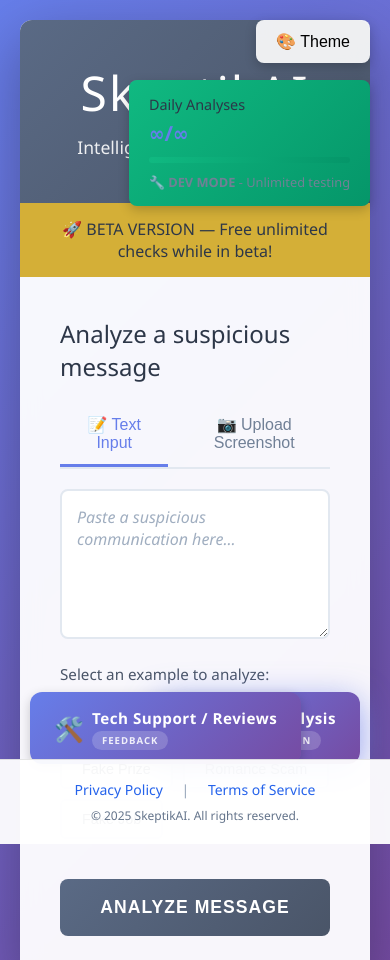
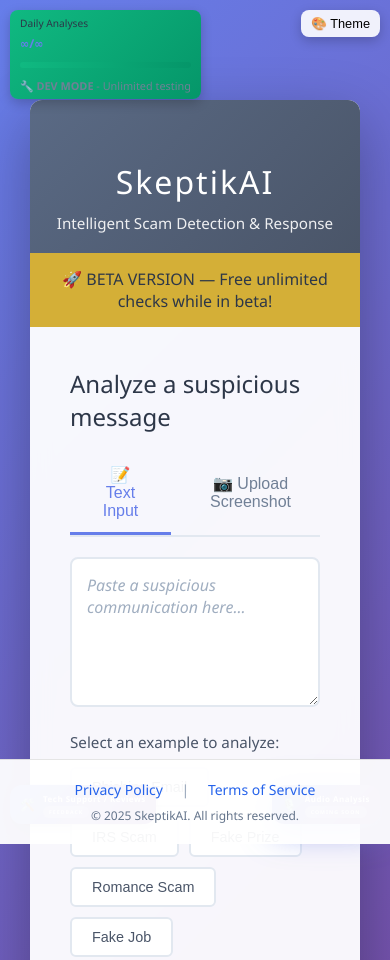
Before and after one commit to alisatcurko/SkeptikAI-Frontend, a plain HTML site: page index.html in a window 390 px wide. Shown: the top 960 px of the page. Drawn offline with Linux system fonts and the light colour scheme; no server answers.

Commit message:
Update index.html
fixed mobile display

```diff
--- a/index.html
+++ b/index.html
@@ -1035,6 +1035,136 @@
             color: #4a5568;
             margin-bottom: 20px;
         }
+
+        /* Mobile responsive fixes */
+@media (max-width: 768px) {
+    /* Hide or minimize theme button on mobile */
+    .theme-selector {
+        top: 10px;
+        right: 10px;
+        z-index: 1001;
+    }
+
+    .theme-btn {
+        padding: 6px 10px;
+        font-size: 0.8em;
+    }
+
+    /* Move Daily Analyses to not overlap header */
+    .usage-banner {
+        position: fixed;
+        top: 10px;
+        left: 10px;
+        right: auto;
+        min-width: 140px;
+        padding: 8px 12px;
+        font-size: 0.85em;
+    }
+
+    .usage-count {
+        font-size: 0.9em;
+    }
+
+    .usage-text {
+        font-size: 0.75em;
+    }
+
+    /* Stack bottom buttons - one on each side */
+    .tech-support-banner {
+        position: fixed !important;
+        bottom: 20px !important;
+        left: 10px !important;
+        right: auto !important;
+        width: auto !important;
+        max-width: 45% !important;
+        padding: 10px 12px !important;
+        font-size: 11px !important;
+    }
+
+    .tech-support-title {
+        font-size: 0.8em !important;
+    }
+
+    .tech-support-icon {
+        font-size: 1.2em !important;
+    }
+
+    .tech-support-badge {
+        font-size: 0.65em !important;
+        padding: 2px 6px !important;
+    }
+
+    /* Audio Analysis button on right */
+    .coming-soon-banner,
+    button[id*="audio"] {
+        position: fixed !important;
+        bottom: 20px !important;
+        right: 10px !important;
+        left: auto !important;
+        width: auto !important;
+        max-width: 45% !important;
+        padding: 10px 12px !important;
+        font-size: 11px !important;
+    }
+
+    .coming-soon-title {
+        font-size: 0.8em !important;
+    }
+
+    .coming-soon-icon {
+        font-size: 1.2em !important;
+    }
+
+    .coming-soon-badge {
+        font-size: 0.65em !important;
+        padding: 2px 6px !important;
+    }
+
+    /* Make footer text smaller */
+    footer {
+        padding: 12px 10px;
+        font-size: 11px;
+    }
+
+    footer p {
+        margin: 4px 0;
+    }
+
+    /* Container adjustments */
+    .container {
+        margin: 80px 10px 80px 10px;
+        max-width: calc(100% - 20px);
+    }
+
+    .header h1 {
+        font-size: 2em;
+        margin-top: 20px;
+    }
+
+    .header p {
+        font-size: 0.95em;
+    }
+}
+
+/* Extra small screens (iPhone SE, etc) */
+@media (max-width: 400px) {
+    .usage-banner {
+        min-width: 120px;
+        padding: 6px 10px;
+    }
+
+    .tech-support-banner,
+    .coming-soon-banner {
+        max-width: 42% !important;
+        padding: 8px 10px !important;
+        font-size: 10px !important;
+    }
+
+    .tech-support-content,
+    .coming-soon-content {
+        gap: 1px !important;
+    }
+}
     </style>
 
 
```
